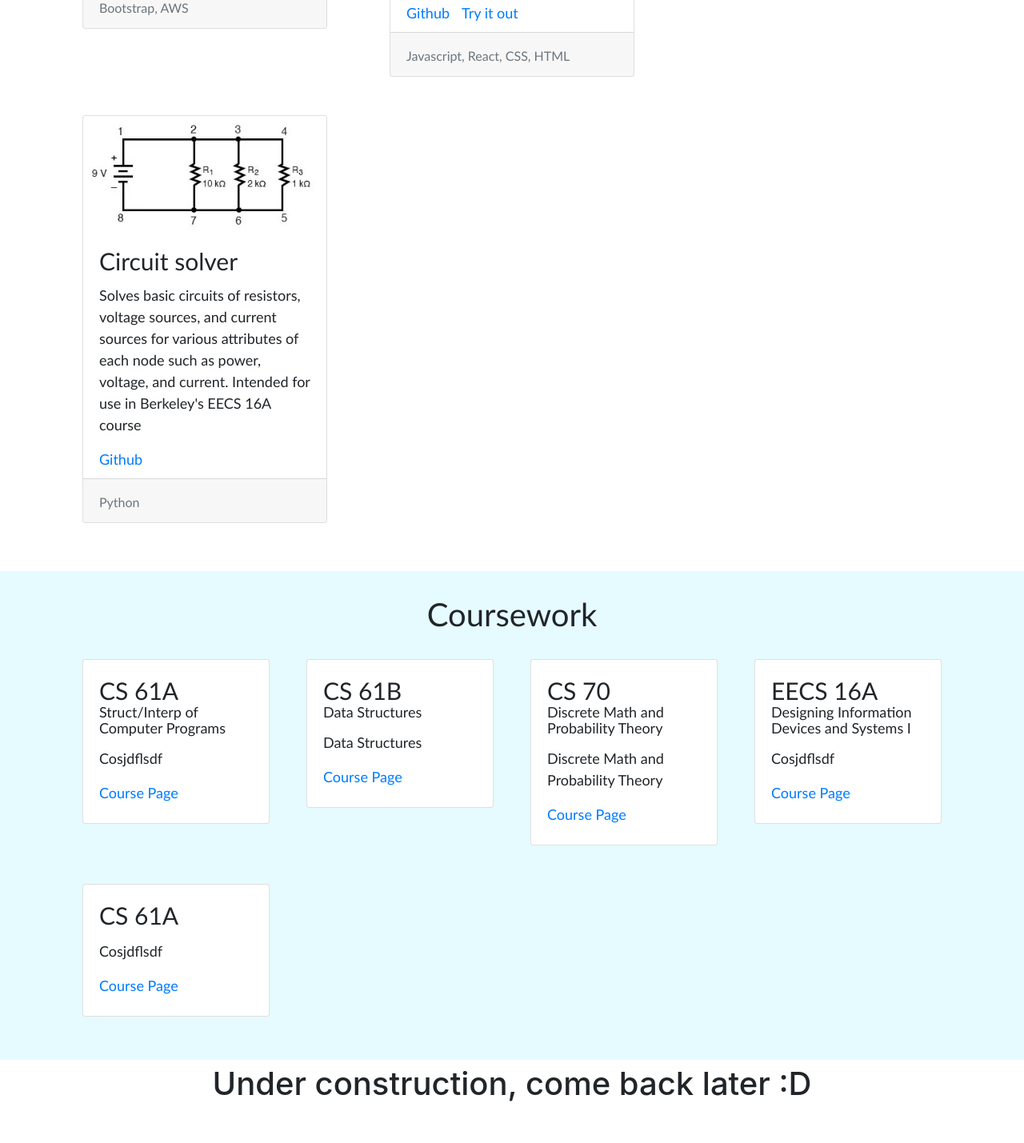
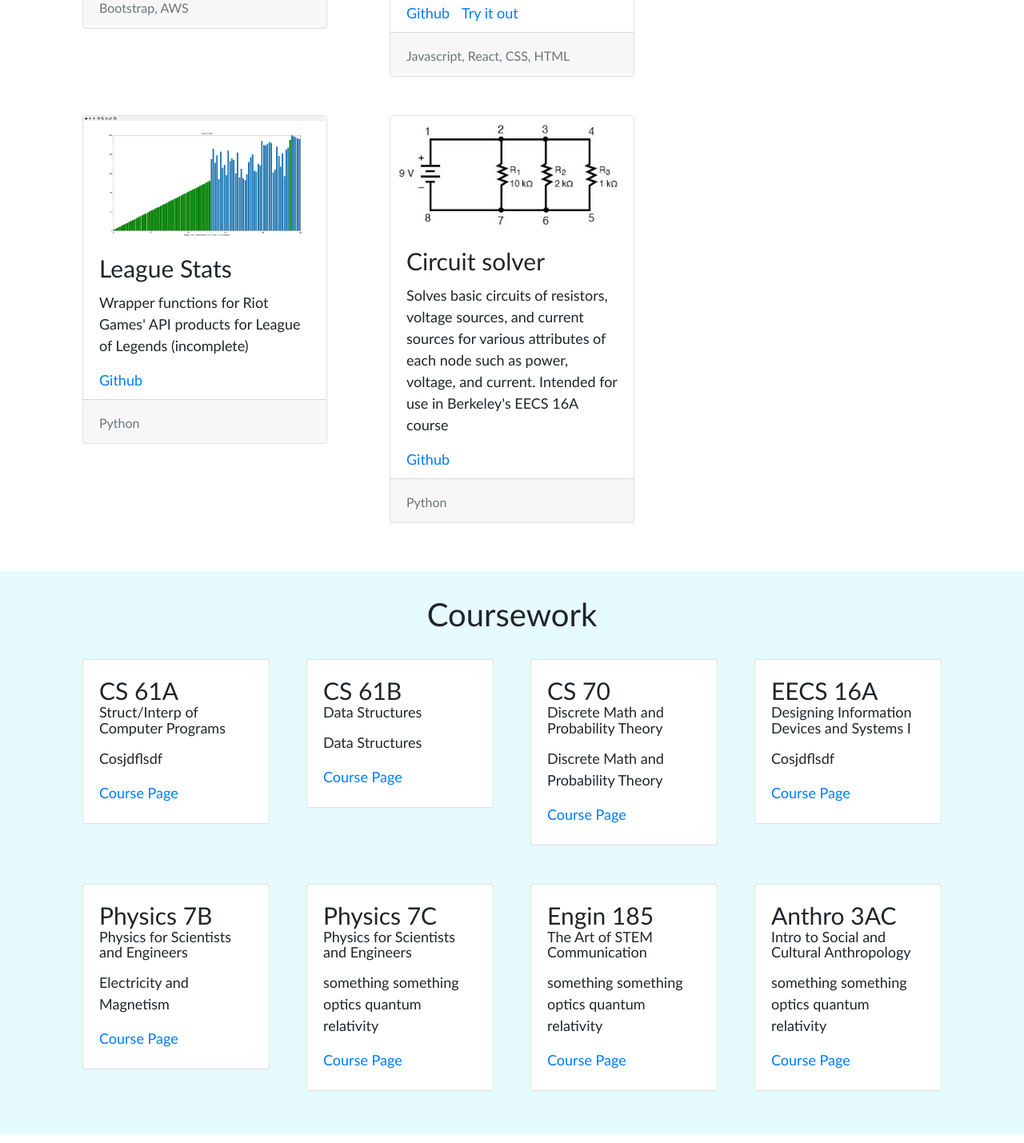
Before and after one commit to patwang123/patwang123.github.io, a React (Create React App) app: page / in a window 1280 px wide. Shown: the part 1520-2949 px from the top of the page at 80% size. Built offline with nearby package versions, Linux system fonts and the light colour scheme.

Commit message:
updated coursework

```diff
--- a/src/App.js
+++ b/src/App.js
@@ -28,7 +28,7 @@ function App() {
           <Projects></Projects>
           <Academics></Academics>
           <h1>
-          Under construction, come back later :D <br /><br /><br /><br /><br /><br /><br /><br /><br /><br /><br /><br /><br /><br /><br /><br /><br /><br /><br />
+          Under construction, come back later :D - Updated as of 11/29/2020<br /><br /><br /><br /><br /><br /><br /><br /><br /><br /><br /><br /><br /><br /><br /><br /><br /><br /><br />
           </h1>
       </div>
     </div>
--- a/src/components/Academics/course_consts.js
+++ b/src/components/Academics/course_consts.js
@@ -31,8 +31,27 @@ export const COURSE_CONSTS = [
         website: 'https://eecs16a.org/',
     },
     {
-        course_name: 'CS 61A',
-        ext_info: 'Cosjdflsdf',
-        website: 'https://cs61a.org/',
+        course_name: 'Physics 7B',
+        course_title: 'Physics for Scientists and Engineers',
+        ext_info: 'Electricity and Magnetism',
+        website: 'https://classes.berkeley.edu/content/2020-spring-physics-7b-001-lec-001',
     },
+    {
+        course_name: 'Physics 7C',
+        course_title: 'Physics for Scientists and Engineers',
+        ext_info: 'something something optics quantum relativity',
+        website: 'https://classes.berkeley.edu/content/2020-Fall-PHYSICS-7C-001-LEC-001',
+    },
+    {
+        course_name: 'Engin 185',
+        course_title: 'The Art of STEM Communication',
+        ext_info: 'something something optics quantum relativity',
+        website: 'https://classes.berkeley.edu/content/2020-spring-engin-185-001-lec-001',
+    },
+    {
+        course_name: 'Anthro 3AC',
+        course_title: 'Intro to Social and Cultural Anthropology',
+        ext_info: 'something something optics quantum relativity',
+        website: 'https://classes.berkeley.edu/content/2020-fall-anthro-3ac-001-lec-001',
+    }
 ]
--- a/src/components/Projects/project_consts.js
+++ b/src/components/Projects/project_consts.js
@@ -39,7 +39,14 @@ export const PROJECT_CONSTS = [
         github: 'https://www.github.com/patwang123/Sorting-Visualizer',
         test_it: null,
     },
-
+    {
+        title: 'League Stats',
+        ext_info: 'Wrapper functions for Riot Games\' API products for League of Legends (incomplete)',
+        languages: 'Python',
+        img: sorting,
+        github: 'https://www.github.com/patwang123/LeagueStats',
+        test_it: null,
+    },
     {
         title: 'Circuit solver',
         ext_info: 'Solves basic circuits of resistors, voltage sources, and current sources for various attributes of each node such as power, voltage, and current. Intended for use in Berkeley\'s EECS 16A course',
```
Also changed, not shown: 1 other file (tests, documents, lock files or other folders).
